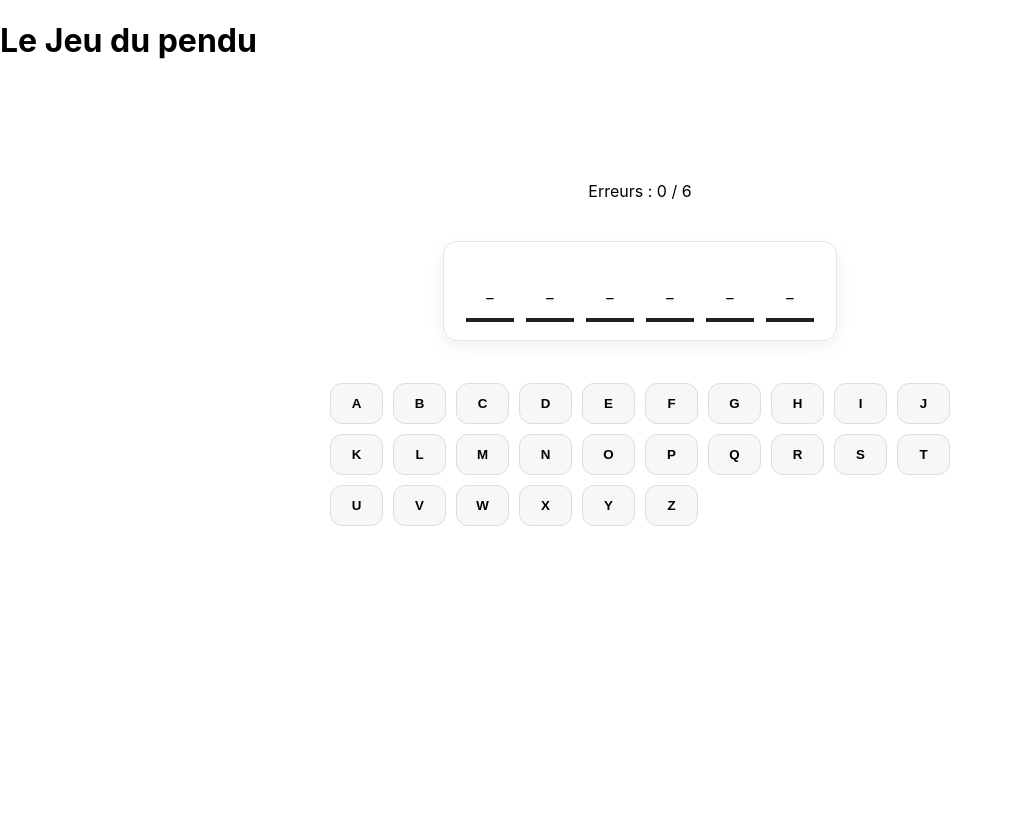
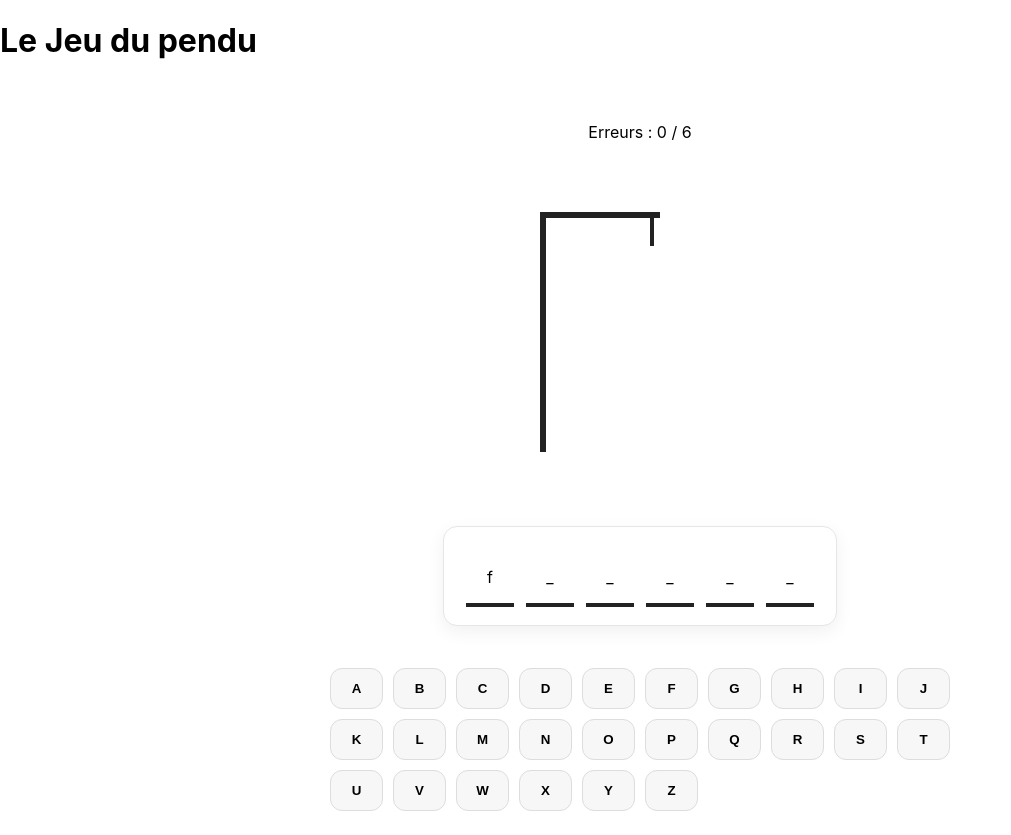
Before and after one commit to Fyxio/TP-Rendu, a React (Create React App) app: page / in a window 1280 px wide. Shown: the whole page, without its empty margins (0-1011 px from the left). Before the commit the page ends 800 px from the top, so only its background shows below. Built offline with nearby package versions, Linux system fonts and the light colour scheme; the HTML template or start-up script is replaced by a standard one.

Commit message:
Rendu final

```diff
--- a/src/App.css
+++ b/src/App.css
@@ -74,6 +74,118 @@
   border-color: #bbb;
 }
 
+.ReplayButton {
+  margin-top: 16px;
+  padding: 10px 18px;
+  border-radius: 12px;
+  border: 1px solid #ddd;
+  background: #f7f7f7;
+  font-weight: 700;
+  cursor: pointer;
+}
+
+.ReplayButton:hover {
+  background: #ececec;
+}
+
+.Hangman {
+  position: relative;
+  width: 240px;
+  height: 280px;
+  margin: 20px auto;
+}
+
+/* --- Potence --- */
+.Gallows {
+  position: absolute;
+  left: 20px;
+  top: 10px;
+}
+
+.PoleVertical {
+  width: 6px;
+  height: 240px;
+  background: #222;
+}
+
+.PoleHorizontal {
+  position: absolute;
+  top: 0;
+  left: 0;
+  width: 120px;
+  height: 6px;
+  background: #222;
+}
+
+.Rope {
+  position: absolute;
+  top: 6px;
+  left: 110px;
+  width: 4px;
+  height: 28px;
+  background: #222;
+}
+
+/* --- Tête --- */
+.Head {
+  position: absolute;
+  top: 40px;
+  left: 110px;
+  width: 40px;
+  height: 40px;
+  border: 4px solid #222;
+  border-radius: 50%;
+}
+
+/* --- Corps --- */
+.Body {
+  position: absolute;
+  top: 80px;
+  left: 128px;
+  width: 4px;
+  height: 70px;
+  background: #222;
+}
+
+/* --- Bras --- */
+.Arm {
+  position: absolute;
+  top: 95px;
+  width: 40px;
+  height: 4px;
+  background: #222;
+}
+
+.LeftArm {
+  left: 88px;
+  transform: rotate(-30deg);
+}
+
+.RightArm {
+  left: 132px;
+  transform: rotate(30deg);
+}
+
+/* --- Jambes --- */
+.Leg {
+  position: absolute;
+  top: 150px;
+  width: 40px;
+  height: 4px;
+  background: #222;
+}
+
+.LeftLeg {
+  left: 90px;
+  transform: rotate(130deg);
+}
+
+.RightLeg {
+  left: 130px;
+  transform: rotate(-130deg);
+}
+
+
 
 
 /* Responsive */
--- a/src/components/Game.tsx
+++ b/src/components/Game.tsx
@@ -10,9 +10,25 @@ export default function Game() {
     const [guessedLetters, setGuessedLetters] = useState<string[]>([]);
     const MAX_ERRORS = 6;
     const [errors, setErrors] = useState<number>(0);
+    const isWin = letters.length > 0 && letters.every(l => l.state === "Display");
+    const isLose = errors >= MAX_ERRORS;
+    const isGameOver = isWin || isLose;
+
+    function initGame() {
+        const words = ["pomme", "fraise"];
+        const random = words[Math.floor(Math.random() * words.length)];
+    setWord(random);
+
+    const initialLetters: LetterState[] = random.split("").map((l, index) => ({display: l, state: "Hidden", id: index,}));
+
+    setLetters(initialLetters);
+    setGuessedLetters([]);
+    setErrors(0);
+}
 
 
     useEffect(() => {
+        initGame();
         const words = ["pomme", "fraise"];
         const random = words[Math.floor(Math.random() * words.length)];
         setWord(random);
@@ -20,7 +36,7 @@ export default function Game() {
         // Initialisation : toutes les lettres cachées
         const initialLetters: LetterState[] = random.split("").map((l, index) => ({
             display: l,
-      state: "Hidden",
+            state: index === 0 ? "Display" : "Hidden",
             id: index,
         }));
 
@@ -29,6 +45,7 @@ export default function Game() {
 
     // Quand on clique sur une lettre du clavier
     function handleGuess(letter: string) {
+    if (isGameOver) return;
     if (guessedLetters.includes(letter)) return;
 
     setGuessedLetters(prev => [...prev, letter]);
@@ -50,9 +67,26 @@ export default function Game() {
         <div className="Game">
             <p>Erreurs : {errors} / {MAX_ERRORS}</p>
 
+            <HangmanDisplay errors={errors} />
+
+            {isWin && <p style={{ color: "green", fontWeight: "bold" }}>🎉 Victoire !</p>}
+
+            {isLose && (
+                <p style={{ color: "red", fontWeight: "bold" }}>
+                    💀 Défaite ! Le mot était : <b>{word}</b>
+                </p>
+            )}
+
+            {isGameOver && (
+                <button onClick={initGame} className="ReplayButton">
+                    🔄 Rejouer
+                </button>
+            )}
+
+
             <WordDisplay letters={letters}/>
 
-        <Keyboard onGuess={handleGuess} guessed={guessedLetters} />
+            <Keyboard onGuess={handleGuess} guessed={guessedLetters} disabled={isGameOver} />
             {/* <HangmanDisplay /> */}
         </div>
     );
--- a/src/components/HangmanDisplay.tsx
+++ b/src/components/HangmanDisplay.tsx
@@ -1,7 +1,24 @@
-export default function HangmanDisplay() {
-    return (
-        <div className="HangmanDisplay">
-            <p>Ceci est ma composante "HangmanDisplay"</p>
-        </div>
-    )
+type HangmanDisplayProps = {
+  errors: number;
+};
+
+export default function HangmanDisplay({ errors }: HangmanDisplayProps) {
+  return (
+    <div className="Hangman">
+      {/* Poteau */}
+      <div className="Gallows">
+        <div className="PoleVertical" />
+        <div className="PoleHorizontal" />
+        <div className="Rope" />
+      </div>
+
+      {/* Corps */}
+      {errors > 0 && <div className="Head" />}
+      {errors > 1 && <div className="Body" />}
+      {errors > 2 && <div className="Arm LeftArm" />}
+      {errors > 3 && <div className="Arm RightArm" />}
+      {errors > 4 && <div className="Leg LeftLeg" />}
+      {errors > 5 && <div className="Leg RightLeg" />}
+    </div>
+  );
 }
```
Lines whose indentation alone changed are shown as unchanged.
